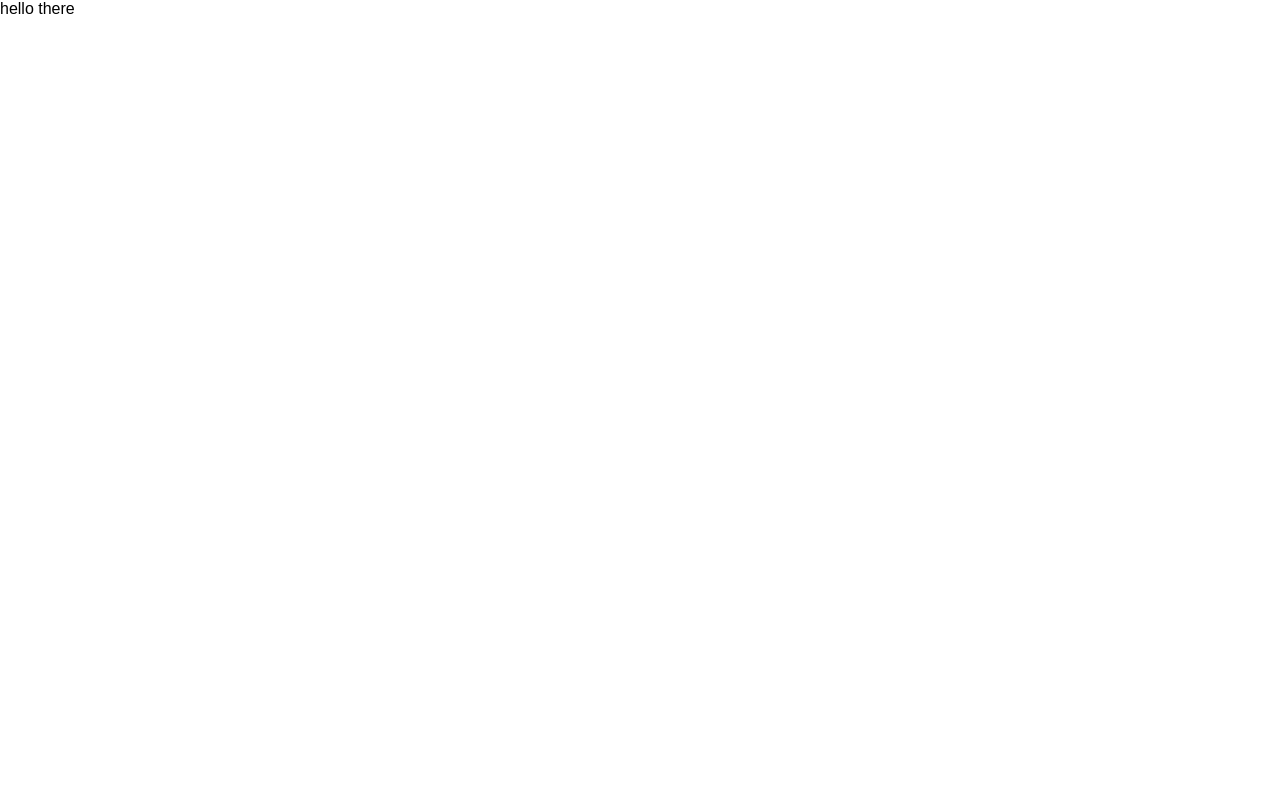
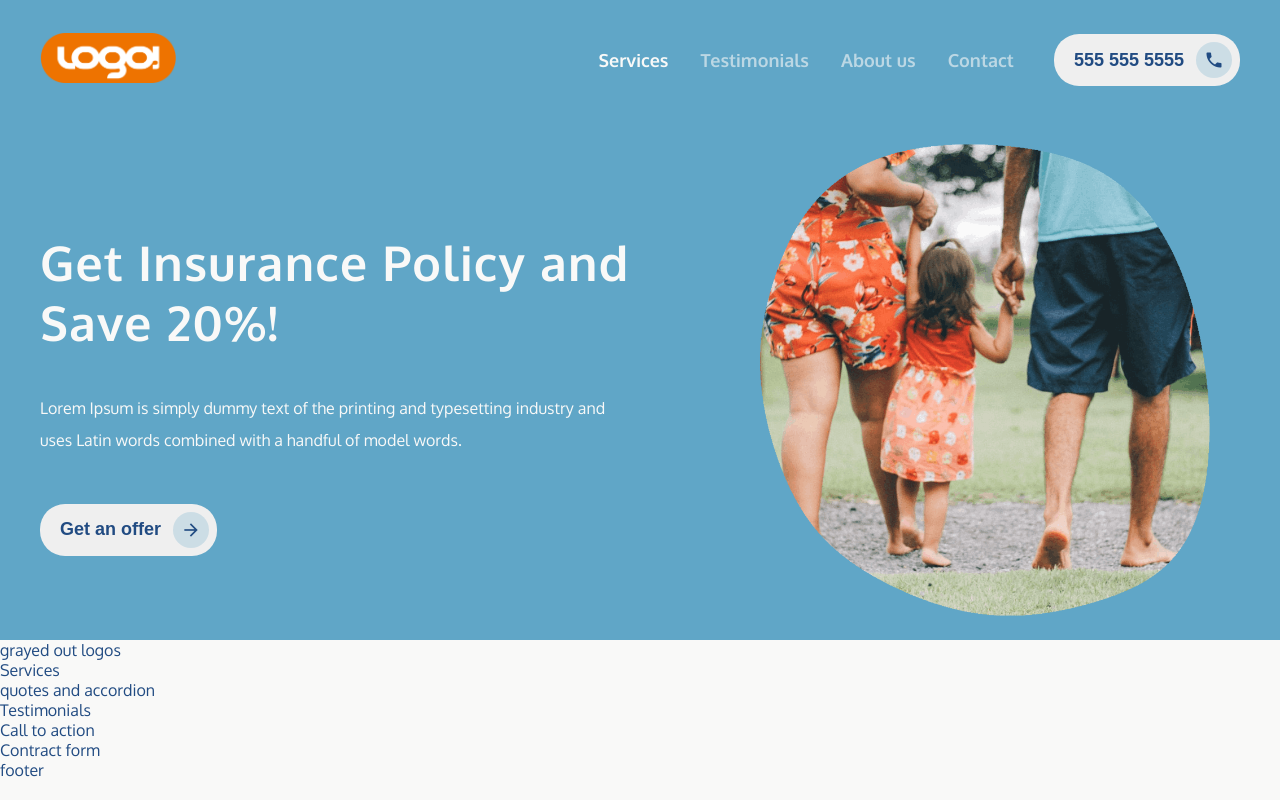
Before and after one commit to BunColak/corporate-landing, a website built with Parcel: page src/index.html in a window 1280 px wide. Built offline with nearby package versions, Linux system fonts and the light colour scheme.

Commit message:
Top nav and hero banner

```diff
--- a/package.json
+++ b/package.json
@@ -5,7 +5,8 @@
     "name": "Bün Colak"
   },
   "scripts": {
-    "start": "parcel src/index.html"
+    "start": "parcel src/index.html",
+    "build": "parcel build src/index.html"
   },
   "version": "1.0.0",
   "main": "src/index.js",
--- a/src/index.html
+++ b/src/index.html
@@ -1,14 +1,80 @@
 <!DOCTYPE html>
 <html lang="en">
-<head>
-    <meta charset="UTF-8">
-    <meta name="viewport" content="width=device-width, initial-scale=1.0">
+  <head>
+    <meta charset="UTF-8" />
+    <meta name="viewport" content="width=device-width, initial-scale=1.0" />
     <title>Company Landing Page</title>
-    <link rel="stylesheet" href="style.css">
-</head>
-<body>
-    hello there
+    <link
+      href="https://fonts.googleapis.com/css2?family=Oxygen:wght@400;700&display=swap"
+      rel="stylesheet"
+    />
+    <link
+      href="https://fonts.googleapis.com/icon?family=Material+Icons"
+      rel="stylesheet"
+    />
+    <link rel="stylesheet" href="style.css" />
+  </head>
+  <body>
+    <header>
+      <div class="container">
+        <nav>
+          <a href="#">
+            <img src="logo.png" alt="Logo" />
+          </a>
+
+          <ul>
+            <li class="active">
+              <a href="#services">Services</a>
+            </li>
+            <li>
+              <a href="#services">Testimonials</a>
+            </li>
+            <li>
+              <a href="#services">About us</a>
+            </li>
+            <li>
+              <a href="#services">Contact</a>
+            </li>
+            <li>
+              <button class="btn btn-icon">
+                555 555 5555 <i class="material-icons">phone</i>
+              </button>
+            </li>
+          </ul>
+        </nav>
+        <section class="hero flex">
+          <div class="hero__info">
+            <h1>Get Insurance Policy and Save 20%!</h1>
+            <h4>
+              Lorem Ipsum is simply dummy text of the printing and typesetting
+              industry and uses Latin words combined with a handful of model
+              words.
+            </h4>
+            <button class="btn btn-icon">Get an offer <i class="material-icons">arrow_forward</i></button>
+          </div>
+          <div class="hero__image">
+              <img src="hero.png" alt="Hero Image" />
+          </div>
+        </section>
+      </div>
+    </header>
+
+    <main>
+      <div>grayed out logos</div>
+
+      <div>Services</div>
+
+      <div>quotes and accordion</div>
+
+      <div>Testimonials</div>
+
+      <div>Call to action</div>
+
+      <div>Contract form</div>
+    </main>
+
+    <footer>footer</footer>
 
     <script src="script.js"></script>
-</body>
+  </body>
 </html>
--- a/src/style.css
+++ b/src/style.css
@@ -1,5 +1,153 @@
 html, body {
     margin: 0;
     padding: 0;
-    font-family: sans-serif;
+    font-family: 'Oxygen', sans-serif;
+
+    --color-primary: #60A6C7;
+    --color-light: #F9F9F8;
+    --color-dark: #214B82;
+    --color-accent-light: #858381;
+    --color-accent-dark: #815B60;
+    --color-font-light: var(--color-light);
+    --color-font-dark: var(--color-dark);
+
+    --font-weight-strong: 700;
+    --font-weight-normal: 400;
+
+    --spacing-extra-tight: 0.5rem;
+    --spacing-tight: 0.75rem;
+    --spacing-normal: 1rem;
+    --spacing-loose: 1.25rem;
+    --spacing-extra-loose: 1.5rem;
+
+    background-color: var(--color-light);
+    color: var(--color-font-dark);
+    font-weight: var(--font-weight-normal);
 }
+
+.container {
+    max-width: 1200px;
+    margin: 0 auto;
+    padding-left: var(--spacing-normal);
+    padding-right: var(--spacing-normal);
+}
+
+h1 {
+    font-size: 3rem;
+    letter-spacing: 1.25px;
+}
+
+h4 {
+    font-weight: var(--font-weight-normal);
+    line-height: 2rem;
+}
+
+.flex {
+    display: flex;
+}
+
+.flex-column {
+    flex-direction: column;
+}
+
+.btn {
+    border: 0;
+    border-radius: 25px;
+    padding: var(--spacing-extra-tight) var(--spacing-normal);
+    color: var(--color-font-dark);
+    font-weight: var(--font-weight-strong);
+    font-size: 1.125rem;
+    transition: 200ms;
+    cursor: pointer;
+}
+
+.btn:hover {
+    background-color: var(--color-dark);
+    color: var(--color-font-light);
+}
+
+.btn.btn-icon {
+    display: flex;
+    align-items: center;
+    padding-top: var(--spacing-extra-tight);
+    padding-bottom: var(--spacing-extra-tight);
+    padding-right: var(--spacing-extra-tight);
+    padding-left: var(--spacing-loose);
+}
+
+.btn.btn-icon > i {
+    font-size: 1.25rem;
+    margin-left: var(--spacing-tight);
+    border-radius: 50%;
+    background-color: #60A6C73f;
+    padding: var(--spacing-extra-tight);
+    transition: 200ms;
+}
+
+.btn.btn-icon:hover > i {
+    background-color: var(--color-primary);
+}
+
+header {
+    background-color: var(--color-primary);
+    color: var(--color-font-light);
+    font-weight: var(--font-weight-strong);
+}
+
+header nav {
+    display: flex;
+    justify-content: space-between;
+    align-items: center;
+    padding: var(--spacing-normal) 0;
+    font-size: 1.125rem;
+}
+
+header nav > a > img {
+    height: 50px;
+}
+
+header nav > ul {
+    display: flex;
+    align-items: center;
+    list-style: none;
+    padding: 0;
+}
+
+header nav > ul > li > a {
+    text-decoration: none;
+    color: var(--color-font-light);
+    opacity: 0.6;
+    padding: 0 var(--spacing-normal);
+}
+
+header nav > ul > li > .btn {
+    margin-left: var(--spacing-extra-loose);
+}
+
+header nav > ul > li.active > a,
+header nav > ul > li:hover > a {
+    opacity: 1;
+}
+
+.hero {
+    min-height: 65vh;
+}
+
+.hero__info {
+    margin-top: calc(3 * var(--spacing-extra-loose));
+    flex: 0 0 50%;
+}
+
+.hero__image {
+    display: flex;
+    align-items: center;
+}
+
+.hero__image img {
+    width: 75%;
+    margin-left: calc(var(--spacing-extra-loose) * 5);
+}
+
+.hero .btn {
+    margin-top: calc( 2 * var(--spacing-extra-loose));
+}
```
Also changed, not shown: src/hero.png (added), src/logo.png (added).
